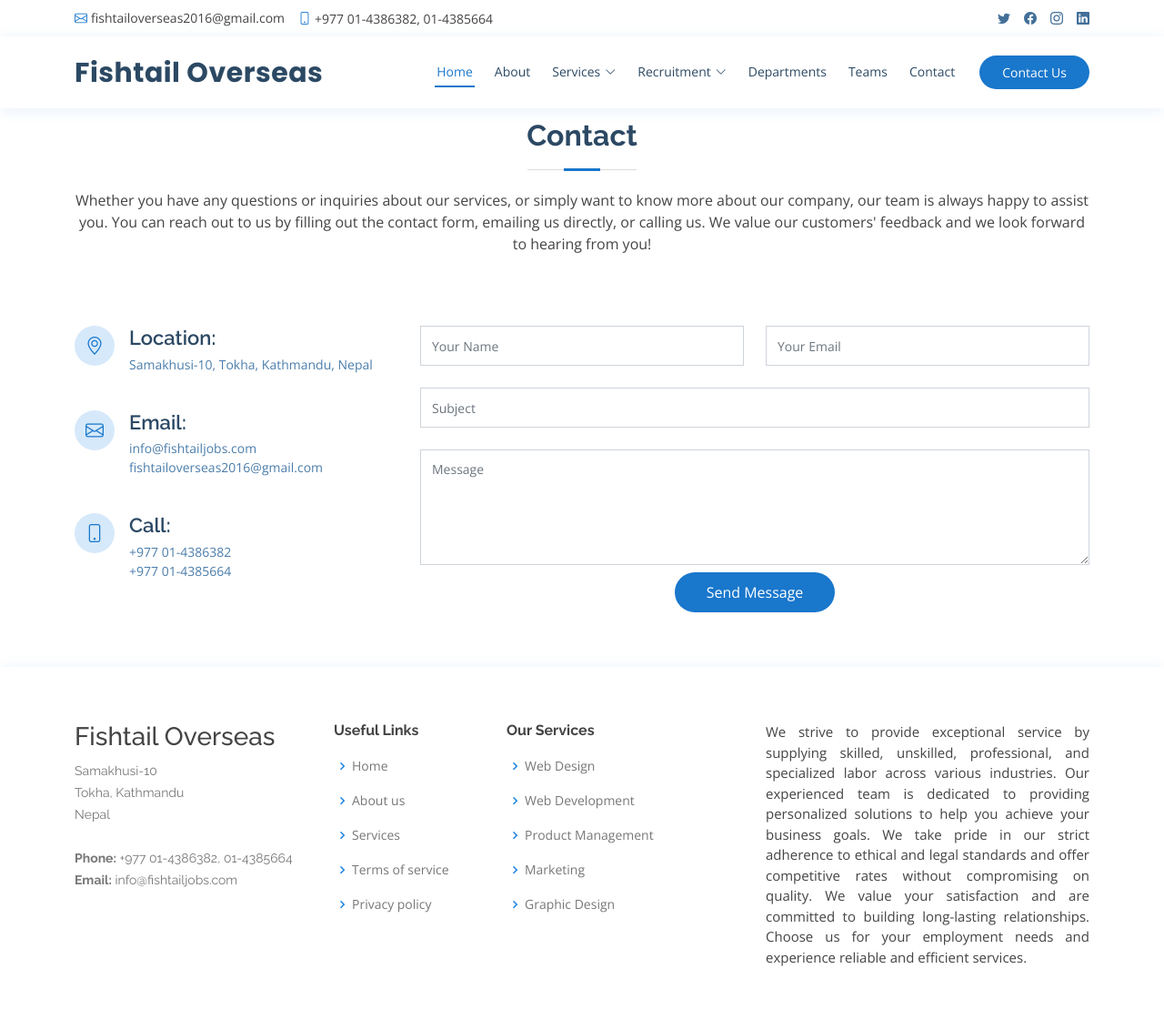
After one commit to Ishanmoktan77/FishtailOverseas, a Laravel app: page /contact in a window 1280 px wide. The commit adds this page. Shown: the whole page at 91% size. Run offline with Laravel 10, Linux system fonts and the light colour scheme.

Commit message:
contact and message system implemented

```diff
--- /dev/null
+++ b/app/Http/Controllers/MessageController.php
@@ -0,0 +1,45 @@
+<?php
+
+namespace App\Http\Controllers;
+
+use App\Models\Message;
+use Illuminate\Http\Request;
+
+class MessageController extends Controller
+{
+    public function index()
+    {
+        return view('frontend.contact');
+    }
+
+    public function indexAdminPanel()
+    {
+        $messages = Message::orderBy('created_at', 'desc')->paginate(10);
+        return view('adminPanel.messages',compact('messages'));
+    }
+
+    public function create(Request $request)
+    {
+        $message = new Message;
+        $message->name = $request->name;
+        $message->email = $request->email;
+        $message->subject = $request->subject;
+        $message->message = $request->message;
+
+        if ($message->save()) {
+            return redirect()->back()->with('success', 'Message sent successfully.');
+        } else {
+            return redirect()->back()->with('failure', 'Message cannot be sent! Please try again.');
+        }
+    }
+
+    public function delete($id){
+        $message = Message::find($id);
+
+        if ($message->delete()) {
+            return redirect()->back()->with('success', 'Message deleted successfully.');
+        } else {
+            return redirect()->back()->with('failure', 'Message cannot be deleted! Please try again.');
+        }
+    }
+}
--- /dev/null
+++ b/resources/views/frontend/contact.blade.php
@@ -0,0 +1,77 @@
+@extends('frontend.layouts.main')
+@section('main-container')
+    <!-- ======= Contact Section ======= -->
+    <section class="contact" style="margin-top: 70px;">
+        <div class="container">
+            <div class="section-title">
+                <h2>Contact</h2>
+                <p>
+                    Whether you have any questions or inquiries about our services, or simply want to know more about our
+                    company, our team is always happy to assist you. You can reach out to us by filling out the contact
+                    form, emailing us directly, or calling us. We value our customers' feedback
+                    and we look forward to hearing from you!
+                </p>
+            </div>
+            @if (session()->has('success'))
+                <div class="col-lg-4 alert alert-success">
+                    {{ session()->get('success') }}
+                </div>
+            @endif
+            @if (session()->has('failure'))
+                <div class="col-lg-4 alert alert-danger">
+                    {{ session()->get('failure') }}
+                </div>
+            @endif
+        </div>
+        <div class="container">
+            <div class="row mt-5">
+                <div class="col-lg-4">
+                    <div class="info">
+                        <div class="address">
+                            <i class="bi bi-geo-alt"></i>
+                            <h4>Location:</h4>
+                            <p>Samakhusi-10, Tokha, Kathmandu, Nepal</p>
+                        </div>
+                        <div class="email">
+                            <i class="bi bi-envelope"></i>
+                            <h4>Email:</h4>
+                            <p>info@fishtailjobs.com</p>
+                            <p>fishtailoverseas2016@gmail.com</p>
+                        </div>
+                        <div class="phone">
+                            <i class="bi bi-phone"></i>
+                            <h4>Call:</h4>
+                            <p>+977 01-4386382</p>
+                            <p>+977 01-4385664</p>
+                        </div>
+                    </div>
+                </div>
+                <div class="col-lg-8 mt-5 mt-lg-0">
+                    <form action="{{ route('contactSubmit') }}" method="post" class="php-email-form">
+                        @csrf
+                        <div class="row">
+                            <div class="col-md-6 form-group">
+                                <input type="text" name="name" class="form-control" id="name"
+                                    placeholder="Your Name" required>
+                            </div>
+                            <div class="col-md-6 form-group mt-3 mt-md-0">
+                                <input type="email" class="form-control" name="email" id="email"
+                                    placeholder="Your Email" required>
+                            </div>
+                        </div>
+                        <div class="form-group mt-3">
+                            <input type="text" class="form-control" name="subject" id="subject" placeholder="Subject"
+                                required>
+                        </div>
+                        <div class="form-group mt-3">
+                            <textarea class="form-control" name="message" rows="5" placeholder="Message" required></textarea>
+                        </div>
+                        <div class="text-center">
+                            <button type="submit">Send Message</button>
+                        </div>
+                    </form>
+                </div>
+            </div>
+        </div>
+    </section><!-- End Contact Section -->
+@endsection
--- a/resources/views/frontend/layouts/footer.blade.php
+++ b/resources/views/frontend/layouts/footer.blade.php
@@ -64,11 +64,16 @@
  <script src="assets/vendor/bootstrap/js/bootstrap.bundle.min.js"></script>
  <script src="assets/vendor/glightbox/js/glightbox.min.js"></script>
  <script src="assets/vendor/swiper/swiper-bundle.min.js"></script>
- <script src="assets/vendor/php-email-form/validate.js"></script>
+ {{-- <script src="assets/vendor/php-email-form/validate.js"></script> --}}
 
  <!-- Template Main JS File -->
  <script src="assets/js/main.js"></script>
-
+ <script>
+     var alert = document.getElementsByClassName("alert")[0];
+     setTimeout(function() {
+         alert.style.display = "none";
+     }, 3000);
+ </script>
  </body>
 
  </html>
--- a/resources/views/layouts/navigation.blade.php
+++ b/resources/views/layouts/navigation.blade.php
@@ -15,8 +15,8 @@
                     <x-nav-link :href="route('dashboard')" :active="request()->routeIs('dashboard')">
                         {{ __('Dashboard') }}
                     </x-nav-link>
-                    <x-nav-link :href="route('categories')" :active="request()->routeIs('categories')">
-                        {{ __('Category') }}
+                    <x-nav-link :href="route('messages')" :active="request()->routeIs('messages')">
+                        {{ __('Messages') }}
                     </x-nav-link>
                 </div>
             </div>
--- a/routes/web.php
+++ b/routes/web.php
@@ -1,9 +1,10 @@
 <?php
 
-use App\Http\Controllers\ProfileController;
 use Illuminate\Support\Facades\Route;
 use App\Http\Controllers\HomeController;
 use App\Http\Controllers\AboutusController;
+use App\Http\Controllers\MessageController;
+use App\Http\Controllers\ProfileController;
 
 /*
 |--------------------------------------------------------------------------
@@ -16,13 +17,12 @@ use App\Http\Controllers\AboutusController;
 |
 */
 
-Route::get('admin/dashboard', function () {
-    return view('dashboard');
+Route::get('admin', function () {
+    return view('adminPanel.dashboard');
 })->middleware(['auth', 'verified'])->name('dashboard');
 
-Route::get('admin/categories', function () {
-    return view('dashboard');
-})->middleware(['auth', 'verified'])->name('categories');
+Route::get('admin/messages',[MessageController::class, 'indexAdminPanel'])->middleware(['auth', 'verified'])->name('messages');
+Route::get('admin/messages/delete/{id}', [MessageController::class, 'delete'])->middleware(['auth', 'verified'])->name('messageDelete');
 
 Route::middleware('auth')->group(function () {
     Route::get('/profile', [ProfileController::class, 'edit'])->name('profile.edit');
@@ -30,7 +30,9 @@ Route::middleware('auth')->group(function () {
     Route::delete('/profile', [ProfileController::class, 'destroy'])->name('profile.destroy');
 });
 
-require __DIR__.'/auth.php';
+require __DIR__ . '/auth.php';
 
-Route::get('/',[HomeController::class,'index'])->name('home');
-Route::get('/about-us',[AboutusController::class,'index']);
+Route::get('/', [HomeController::class, 'index'])->name('home');
+Route::get('/about-us', [AboutusController::class, 'index']);
+Route::get('/contact', [MessageController::class, 'index'])->name('contact');
+Route::post('/message_submit', [MessageController::class, 'create'])->name('contactSubmit');
```
Also changed, not shown: app/Models/Message.php (added, +11 -0 lines), resources/views/adminPanel/messages.blade.php (added, +63 -0 lines), resources/views/layouts/app.blade.php (+19 -0 lines), database/migrations/2023_02_28_071546_create_messages_table.php (added), resources/views/adminPanel/dashboard.blade.php (renamed from resources/views/dashboard.blade.php).
